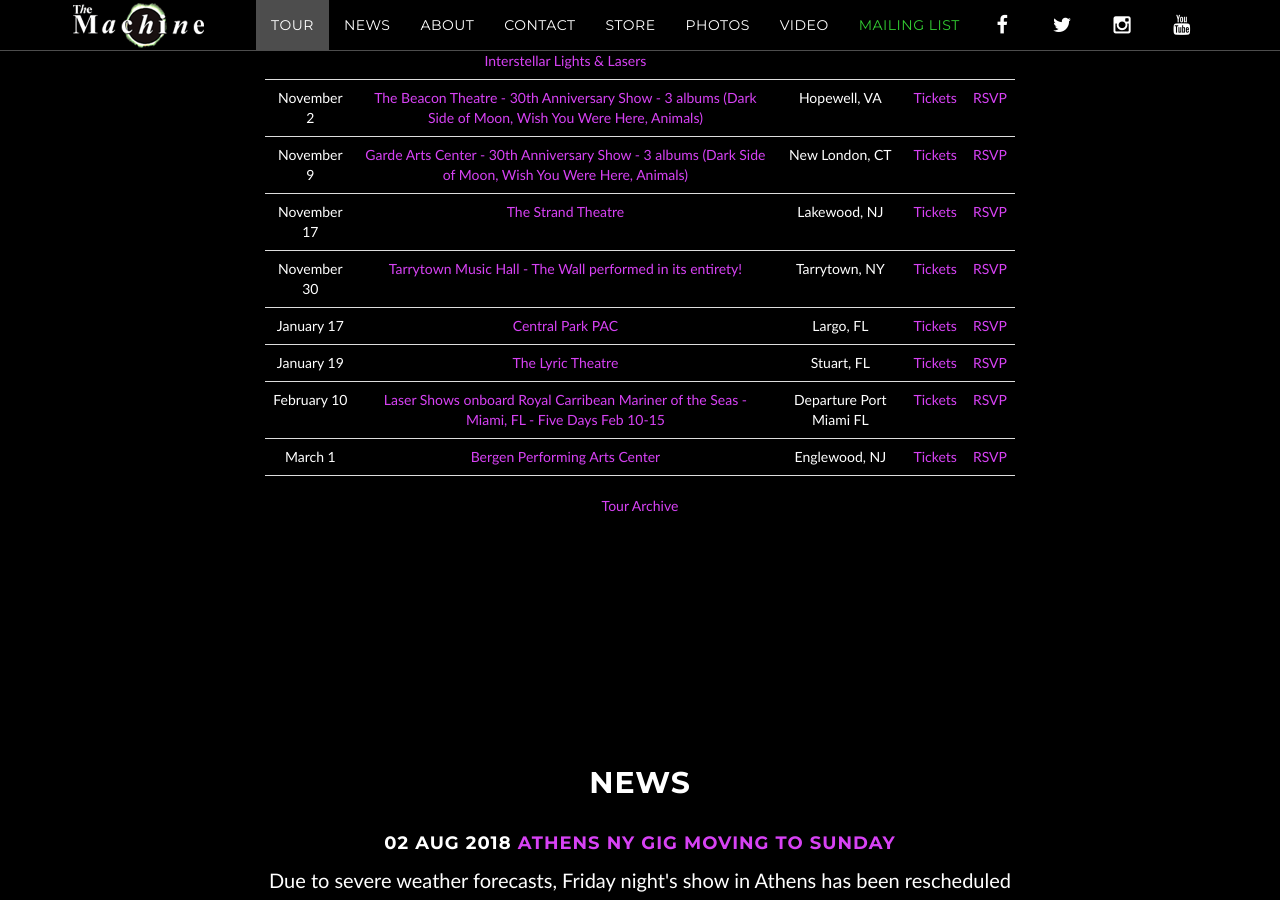
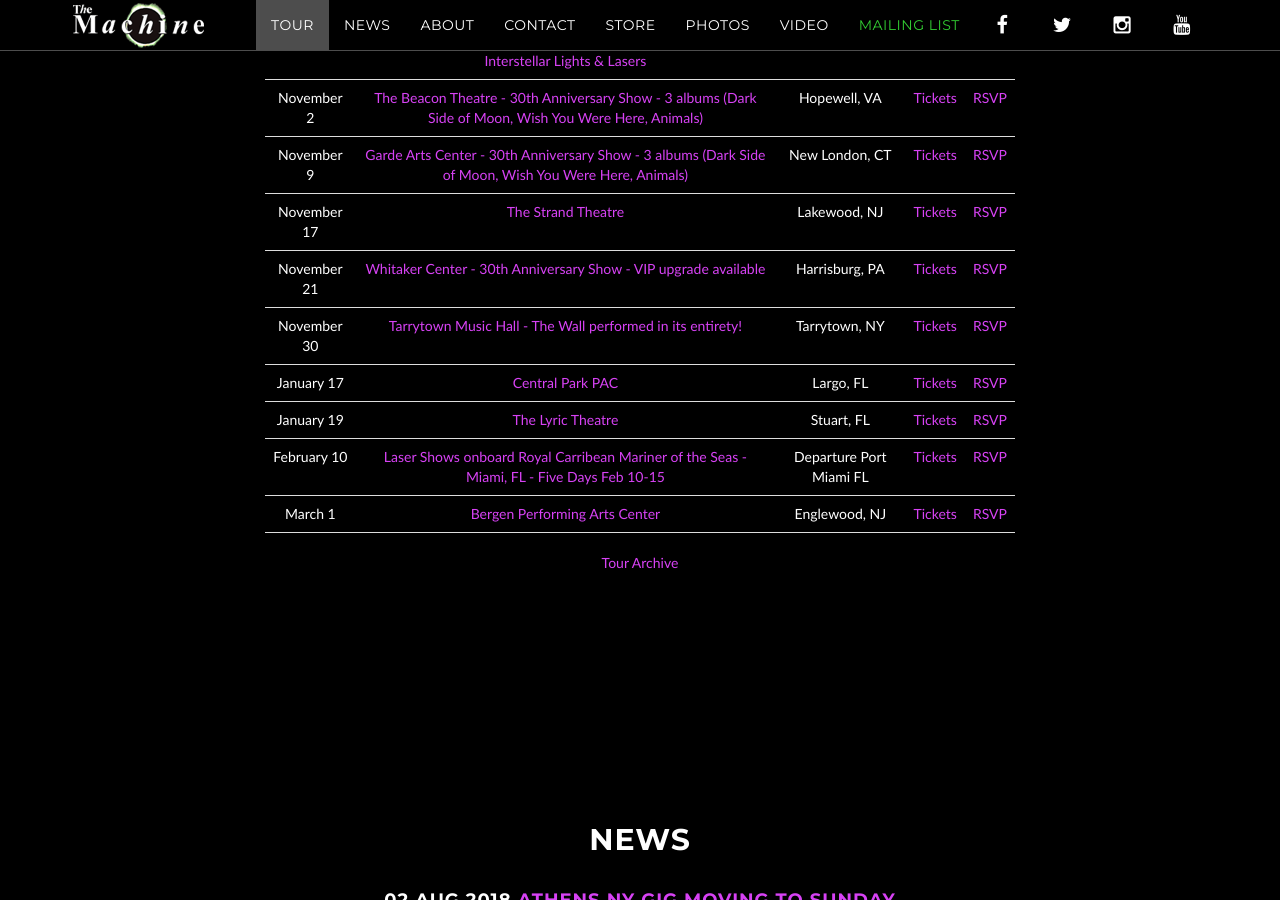
Before and after one commit to machineweb/machineweb.github.io, a Jekyll site: the page built from index.html, in a window 1280 px wide and 900 px high, scrolled down 1412 px. Built offline with Jekyll 4.4.1, drawn with Linux system fonts in a browser that asks for light colours; comment, search, counter and statistics services are not loaded.

Commit message:
New tour item

```diff
--- a/_data/tour.yml
+++ b/_data/tour.yml
@@ -3561,3 +3561,11 @@
     tickets-url: "https://www1.ticketmaster.com/event/000054FADFB0D50A?camefrom=CFC_BERGENPAC_TheMachineWebsite"
     rsvp-url: "https://www.facebook.com/events/258744818093705/"
     order: "1551420000000"
+
+  - date: "November 21 2018"
+    venue: "Whitaker Center - 30th Anniversary Show - VIP upgrade available"
+    venue-url: "https://www.whitakercenter.org/events/detail/the-machine-1"
+    location: "Harrisburg, PA"
+    tickets-url: "https://www.whitakercenter.org/events/detail/the-machine-1"
+    rsvp-url: "https://www.facebook.com/events/316193245623550/"
+    order: "1542776400000"
```
